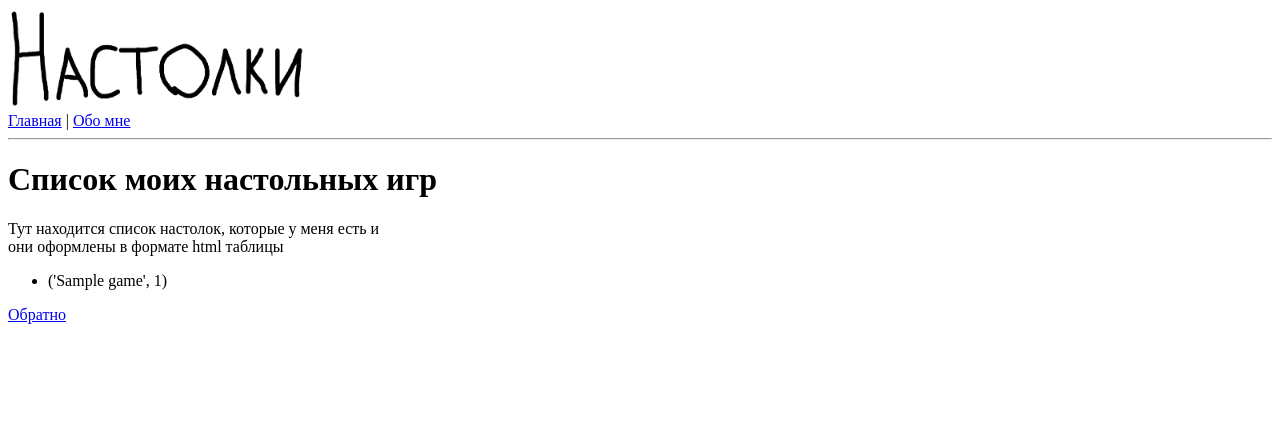
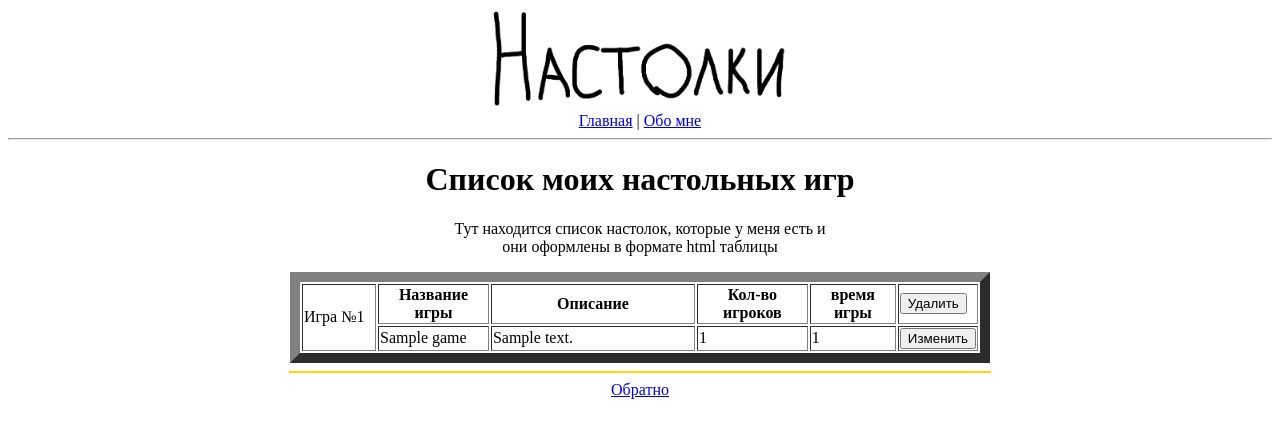
Before and after one commit to SemionPetrov/nastolki-app, a Flask app: page /games in a window 1280 px wide. Shown: the top 438 px of the page. Run offline with Flask 3, Linux system fonts and the light colour scheme; tables that the repository leaves empty hold one stand-in row (values such as "Sample post").

Commit message:
новые штуксы часть 6 перый релиз

```diff
--- a/app.py
+++ b/app.py
@@ -3,37 +3,44 @@ from flask import Flask, render_template, request
 from werkzeug.utils import redirect
 import sqlite3
 
-# Создаём объект приложения
 app = Flask(__name__)
 
-# Октрывает базу данных
 def init_db():
     with sqlite3.connect("games.db") as conn:
         with open("data.sql", "r", encoding="utf-8") as f:
             script = f.read()
             conn.executescript(script)
-# Определяем, что будет на главной странице "/"
+
+
 @app.route("/")
 def hello():
     return render_template("index.html")
+
 @app.route("/games")
 def MyGame():
     with sqlite3.connect("games.db") as conn:
         cursor = conn.cursor()
-        cursor.execute("SELECT title, players FROM games")
+        cursor.execute("SELECT id, title, description, players, playing_time FROM games")
         games = cursor.fetchall()  # Получаем все игры
         print("✅ Игры из БД:", games)
     return render_template("games.html", games=games)
+
 @app.route("/about_me")
 def about_me():
     return render_template("about_me.html")
+
+
 @app.route("/add")
 def form_add_game():
     return render_template("add.html")
+
+
 @app.route("/add_games", methods=['POST'])
 def add_game():
     title = request.form["title"]
+    description_game = request.form["description"]
     number_player = request.form["number_player"]
+    playing_time = request.form['playing_time']
 
     # Выводим в консоль, чтобы убедиться, что данные пришли
     print(f"Получено: {title}, игроков: {number_player}")
@@ -41,9 +48,9 @@ def add_game():
     # Сохраняем в БД
     with sqlite3.connect("games.db") as conn:
         conn.execute("""
-            INSERT INTO games (title, players)
-            VALUES (?, ?)
-        """, (title, number_player))
+            INSERT INTO games (title, description, players, playing_time)
+            VALUES (?, ?, ?, ?)
+        """, (title, description_game, number_player, playing_time))
     return redirect("/add")
 
 if __name__ == "__main__":
--- a/data.sql
+++ b/data.sql
@@ -3,5 +3,5 @@ CREATE TABLE IF NOT EXISTS games (
     title TEXT NOT NULL,
     description TEXT,
     players INTEGER,
-    duration INTEGER
+    playing_time INTEGER
 );
--- a/templates/add.html
+++ b/templates/add.html
@@ -9,11 +9,11 @@
     <label>Название игры</label>
     <input name ='title' placeholder="Цитадели" type="text"><br>
     <label>Краткое описание</label>
-    <textarea placeholder="эта игра о средневековых замках"></textarea><br>
+    <textarea name = "description" placeholder="эта игра о средневековых замках"></textarea><br>
     <label>Число игроков</label>
     <input name ="number_player" type="number"><br>
     <label>Время игры</label>
-    <input type="number"> <br>
+    <input name="playing_time" type="number"> <br>
     <button>Добавить</button> <br>
     <a href="/">обратно</a>
 </form>
--- a/templates/base.html
+++ b/templates/base.html
@@ -8,12 +8,15 @@
     </style>
 </head>
 <body>
+<div  align="center">
     <header>
+
         <img width="300" height="100" src="{{ url_for('static', filename='zastavka.png') }}" alt="Заставка">
         <nav>
             <a href ="/">Главная</a> |
             <a href="/about_me">Обо мне</a>
         </nav>
+
         <hr>
     </header>
 
@@ -21,5 +24,6 @@
         {% block content %}
         {% endblock %}
     </main>
+</div>
 </body>
 </html>
--- a/templates/games.html
+++ b/templates/games.html
@@ -3,6 +3,7 @@
 {% block title %}Список игр{% endblock %}
 
 {% block content %}
+<div align="center">
 <h1>Список моих настольных игр </h1>
 <p>Тут находится спиcок настолок, которые у меня есть и <br> они оформлены в формате html таблицы</p>
 
@@ -10,11 +11,29 @@
     <p>Пока нет ни одной игры. Добавьте первую!</p>
     <a href="/add"> Добавить игру</a> <br>
 {% else %}
-    <ul>
     {%for g in games %}
-        <li>{{g}}</li>
+    <form action="app.py" method="post">
+        <table width="700" border="10">
+            <tr>
+                <td rowspan="2" width="70">Игра №{{g[0]}}</td>
+                <th>Название игры</th>
+                <th>Описание</th>
+                <th>Кол-во игроков</th>
+                <th>время игры</th>
+                <td width><button type="submit" formaction="/delete_game" >Удалить</button></td>
+            </tr>
+            <tr>
+                <td>{{g[1]}}</td>
+                <td width="200">{{g[2]}}</td>
+                <td>{{g[3]}}</td>
+                <td>{{g[4]}}</td>
+                <td><button>Изменить</button></td>
+            </tr>
+        </table>
+    </form>
+        <hr color="gold" width="700">
     {% endfor %}
-    </ul>
 {% endif %}
 <a href ="/">Обратно</a>
 {% endblock %}
+    </div>
--- a/templates/index.html
+++ b/templates/index.html
@@ -6,8 +6,6 @@
     <h2>Добро пожаловать!</h2>
 <p>Здесь я храню список своих настольных игр.</p>
 <p>Выберите раздел:</p>
-<ul>
     <li><a href="/games">Посмотреть игры</a></li>
     <li><a href="/add">Добавить игру</a></li>
-</ul>
 {% endblock %}
```
